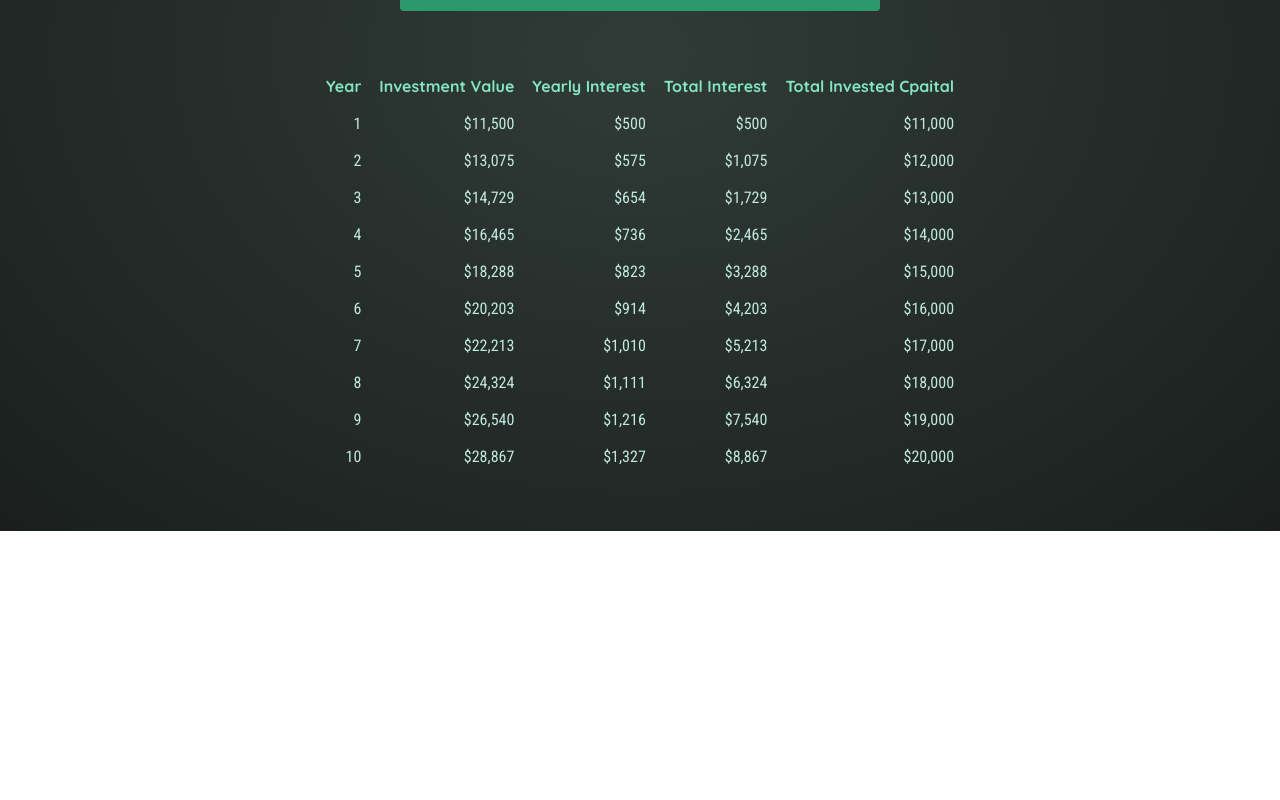
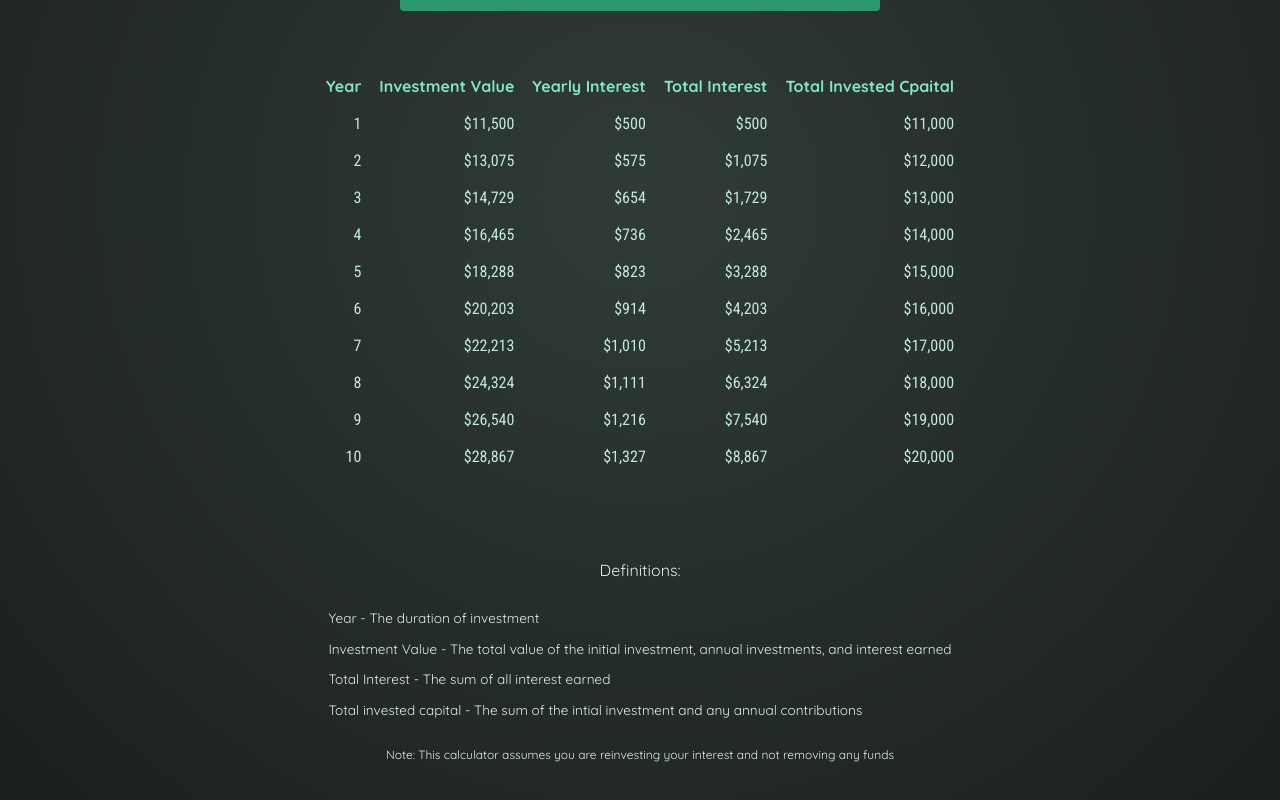
Before and after one commit to Alex-Moeller7/React_InvestmentCalculator, a React (Vite) app: page / in a window 1280 px wide. Shown: the part 427-1227 px from the top of the page. Before the commit the page ends 958 px from the top, so only its background shows below. Built offline with nearby package versions, Linux system fonts and the light colour scheme.

Commit message:
Final touches. Added note and definition

```diff
--- a/src/App.jsx
+++ b/src/App.jsx
@@ -27,6 +27,7 @@ function App() {
     });
   }
 
+  //Check if user tried to enter 0 for duration
   const inputValidation = inputValues.duration >= 1;
 
   return (
--- a/src/components/Results.jsx
+++ b/src/components/Results.jsx
@@ -18,8 +18,10 @@ export default function Results({ userInput }) {
         </thead>
         <tbody>
           {results.map((yearlyData) => {
+            //calcualtes total interest earned over "duration" of time
             const totalInterest = yearlyData.valueEndOfYear - yearlyData.annualInvestment * yearlyData.year - initialInvestment;
 
+            //calculates total value invested (combines initial investment and additional annnual investments)
             const totalAmountInvested = yearlyData.valueEndOfYear - totalInterest;
 
             return (
@@ -34,6 +36,22 @@ export default function Results({ userInput }) {
           })}
         </tbody>
       </table>
+
+      <div className="footer">
+        <div className="definitions-title">
+          <p>Definitions:</p>
+        </div>
+        <div className="definitions">
+          <p>Year - The duration of investment</p>
+          <p>Investment Value - The total value of the initial investment, annual investments, and interest earned</p>
+          <p>Total Interest - The sum of all interest earned</p>
+          <p>Total invested capital - The sum of the intial investment and any annual contributions</p>
+          <p id="Note">
+            <br />
+            Note: This calculator assumes you are reinvesting your interest and not removing any funds
+          </p>
+        </div>
+      </div>
     </>
   );
 }
--- a/src/index.css
+++ b/src/index.css
@@ -90,3 +90,24 @@ body {
 ::placeholder {
   color: white;
 }
+
+.footer {
+  text-align: center;
+  margin: 2rem 3rem;
+  padding: 0.8rem;
+}
+
+.definitions-title {
+  font-size: 1rem;
+}
+
+.definitions {
+  font-size: 0.85rem;
+  text-align: left;
+  display: inline-block;
+}
+
+#Note {
+  font-size: 0.75rem;
+  text-align: center;
+}
```
